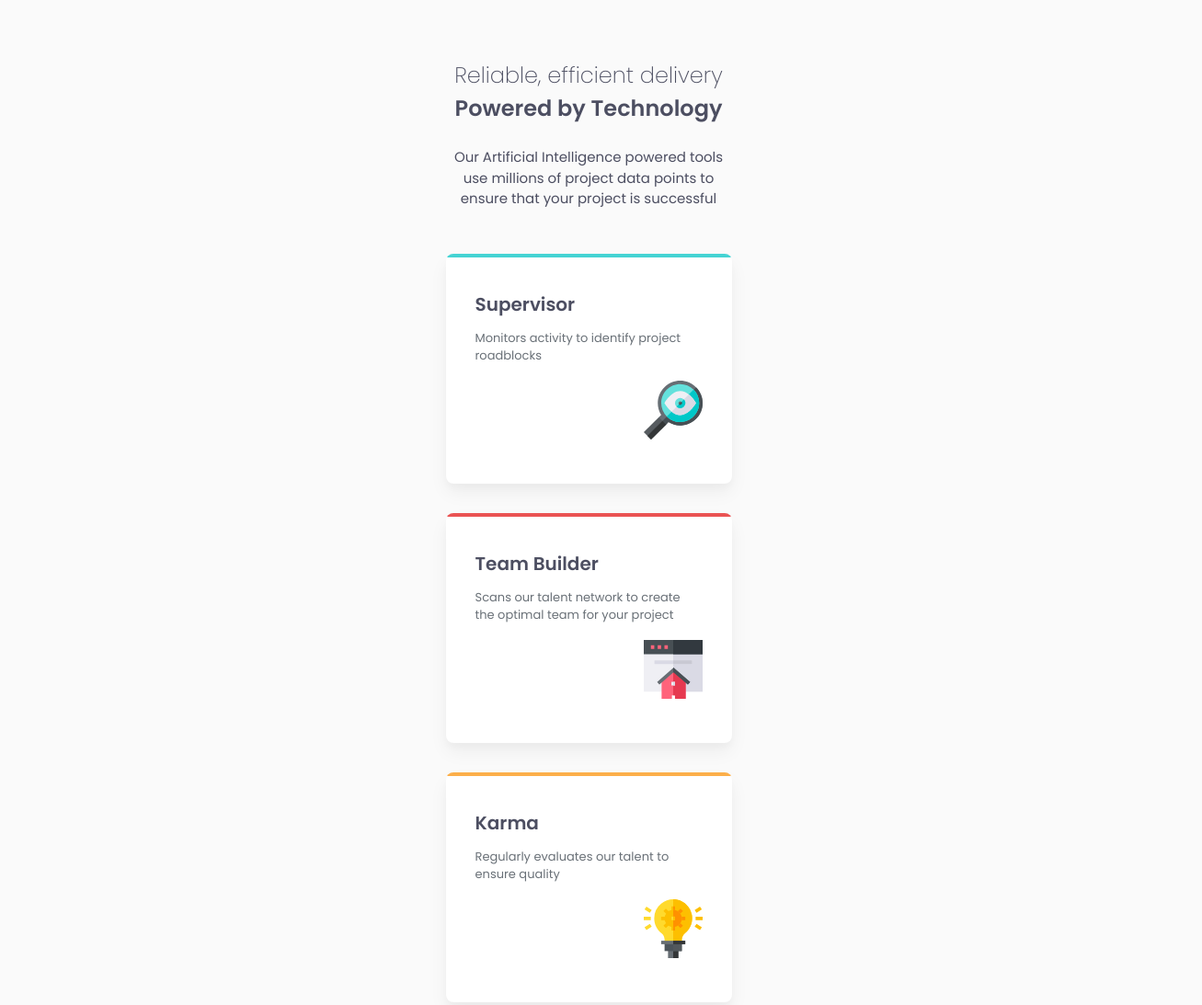
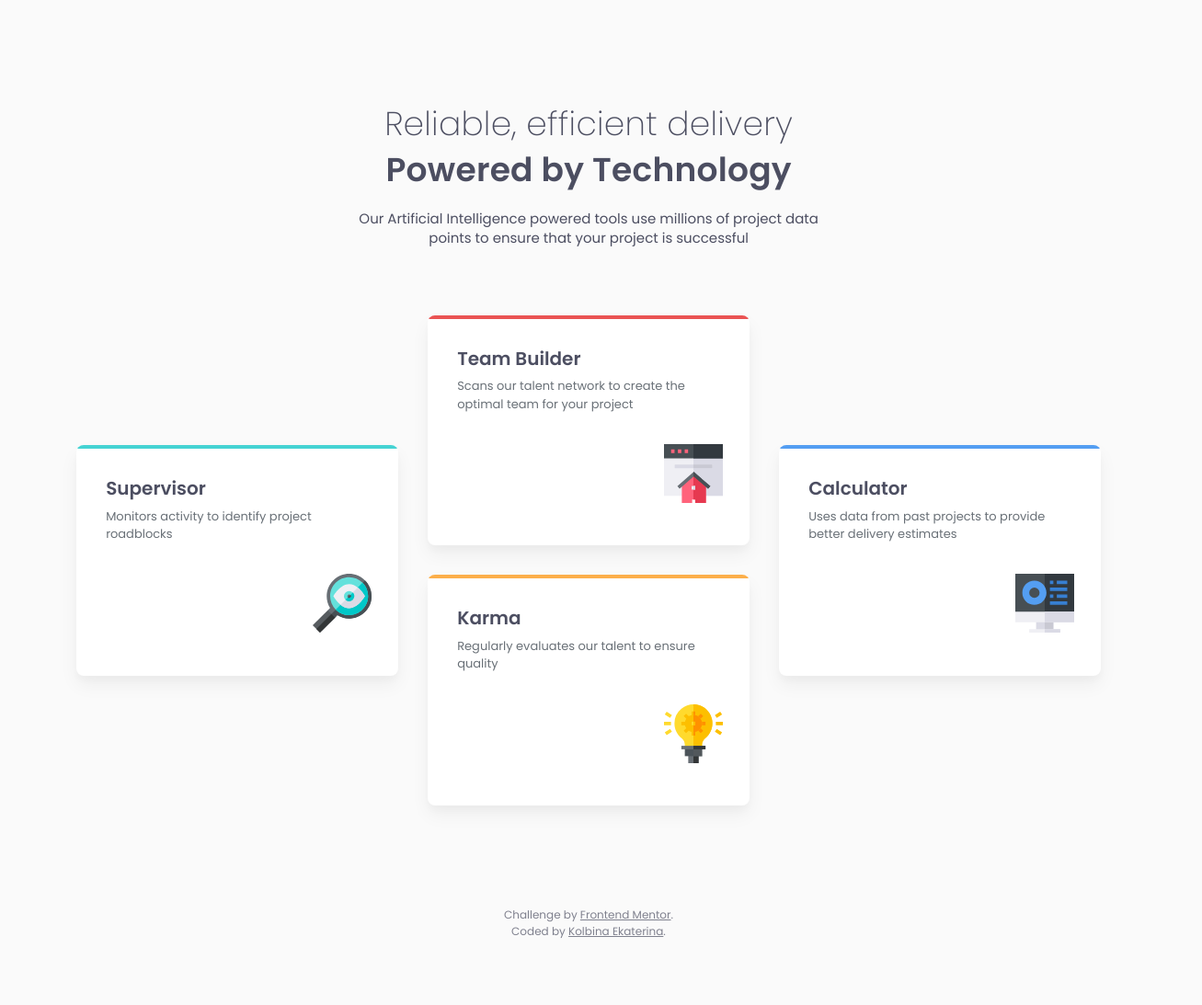
Before and after one commit to Ekaterina-alekse/four-card-feature-section, a plain HTML site: page index.html in a window 1280 px wide. Shown: the top 1093 px of the page at 92% size, 1307 px wide, since content can reach past the window. After the commit the page ends 1022 px from the top, so only its background shows below. Drawn offline with Linux system fonts and the light colour scheme.

Commit message:
Длбавила декстопную версию с использованием Grid

```diff
--- a/styles/styles.css
+++ b/styles/styles.css
@@ -64,18 +64,35 @@ body {
 }
 
 .advantages-page {
-    padding: 4rem 2rem 2rem;
     display: flex;
     flex-wrap: wrap;
     flex-direction: column;
+    align-items: center;
     max-width: 23.4375rem;
+    padding: 4rem 2rem 2rem;
+}
+
+@media (min-width: 40rem) {
+    .advantages-page {
+        max-width: 83.357rem;
+        padding: 6.875rem;
+    }
 }
 
 .title {
     text-align: center;
     font-weight: 200;
     font-size: 1.5rem;
-    padding-bottom: 1.5rem;
+    padding-bottom: 1rem;
+    letter-spacing: 0.015rem;
+}
+
+@media (min-width: 40rem) {
+    .title {
+        font-size: 2.25rem;
+        padding-bottom: 1rem;
+        line-height: 1.4;
+    }
 }
 
 .subtitle {
@@ -84,7 +101,16 @@ body {
 
 .desc {
     text-align: center;
-    padding-bottom: 3rem;
+    padding-bottom: 3.6rem;
+    line-height: 1.4;
+}
+
+@media (min-width: 40rem) {
+    .desc {
+        max-width: 32rem;
+        font-size: 0.9375rem;
+        padding-bottom: 4.625rem;
+    }
 }
 
 .advantages-list {
@@ -95,6 +121,13 @@ body {
     gap: 2rem;
 }
 
+@media (min-width: 40rem) {
+    .advantages-list {
+        display: grid;
+        grid-template-columns: repeat(3, 21.875rem);
+    }
+}
+
 .advantages-item {
     position: relative;
     display: block;
@@ -103,11 +136,17 @@ body {
     background-color: var(--color-white);
     border-radius: 0.5rem;
     box-shadow: 0 10px 20px rgba(0, 0, 0, 0.05), 0 6px 6px rgba(0, 0, 0, 0.02);
-    padding: 2.5rem 2rem 3rem;
+    padding: 2rem 2rem 8rem;
     overflow: hidden;
     background-size: 4rem;
-    background-position: bottom 3rem right 2rem;
+    background-position: bottom 2.9rem right 1.8rem;
     background-repeat: no-repeat;
+}
+
+@media (min-width: 40rem) {
+    .advantages-item {
+        max-width: 21.875rem;
+    }
 }
 
 .advantages-item::before {
@@ -137,30 +176,35 @@ body {
 
 .supervisor {
     background-image: url(../images/icon-supervisor.svg);
+    grid-area: 2/1/4/2;
 }
 
 .team-builder {
     background-image: url(../images/icon-team-builder.svg);
+    grid-area: 1/2/3/3;
 }
 
 .karma {
     background-image: url(../images/icon-karma.svg);
+    grid-area: 3/2/5/3;
 }
 
 .calculator {
     background-image: url(../images/icon-calculator.svg);
+    grid-area: 2/3/4/4;
 }
 
 .advantages-name {
     font-size: 1.25rem;
     font-weight: 600;
-    padding-bottom: 0.75rem;
+    padding-bottom: 0.35rem;
 }
 
 .advantages-desc {
     color: var(--color-grey-400);
     font-weight: 400;
     font-size: 0.8125rem;
+    padding-bottom: 1rem;
 }
 
 .attribution {
@@ -175,3 +219,24 @@ body {
     text-decoration: underline;
     transition: color 0.3s ease;
 }
+
+.attribution a:hover,
+.attribution a:focus,
+.attribution a:focus-visible {
+    color: var(--color-grey-400);
+}
+
+.attribution a:active {
+    color: var(--color-grey-400);
+    opacity: 0.3;
+}
+
+@media (prefers-reduced-motion: reduce) {
+
+    *,
+    *::before,
+    *::after {
+        animation-duration: 0.01ms;
+        transition-duration: 0.01ms;
+    }
+}
```
